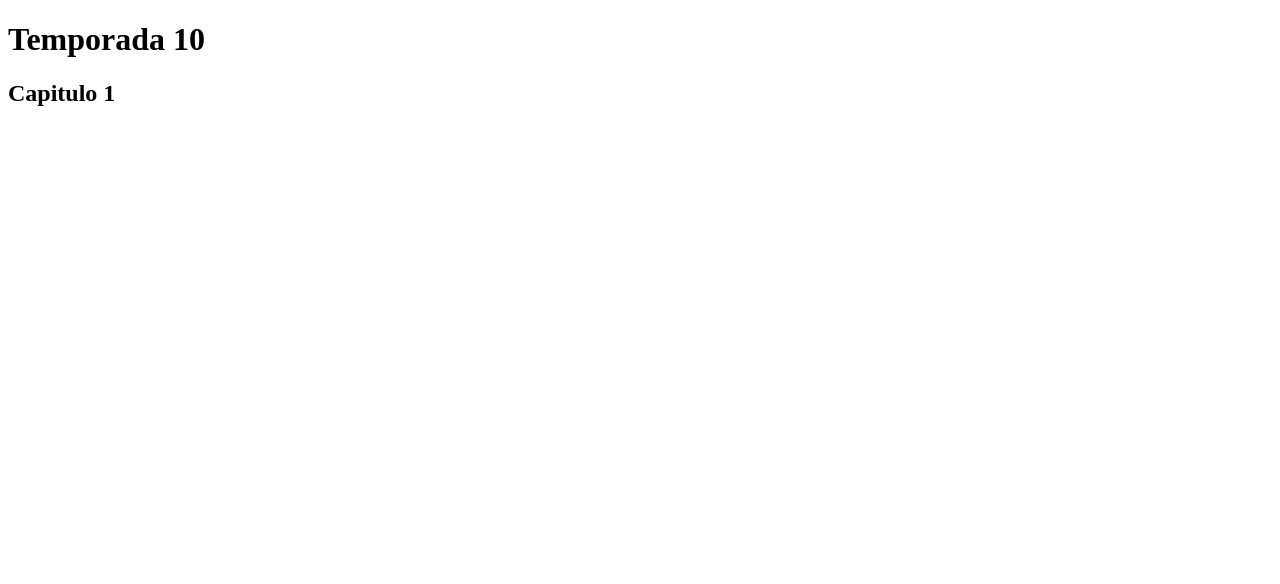
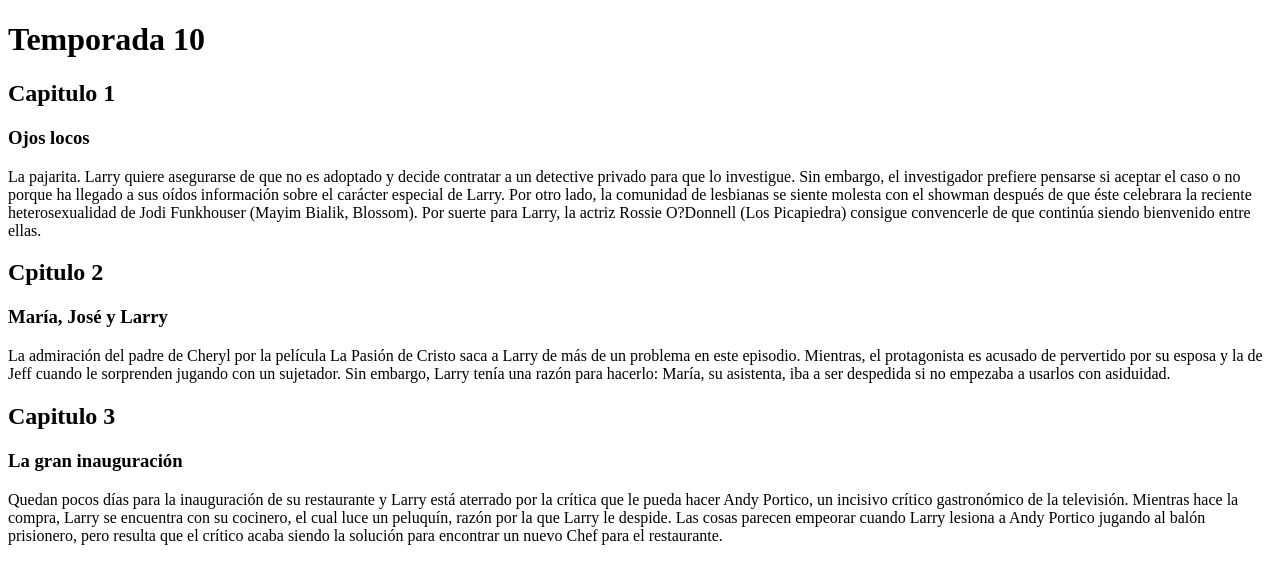
Before and after one commit to barbara28bgb/202309-w4ch1-barbara-gimeno, a plain HTML site: page season-10.html in a window 1280 px wide. Drawn offline with Linux system fonts and the light colour scheme.

Commit message:
Add season-10

```diff
--- a/season-10.html
+++ b/season-10.html
@@ -17,20 +17,43 @@
     </header>
     <section>
       <h2>Capitulo 1</h2>
-      <h3></h3>
-      <p>
+      <h3>Ojos locos </h3>
+      <p>La pajarita. Larry quiere asegurarse de que no es adoptado y decide contratar a un detective privado para que
+        lo
+        investigue. Sin embargo, el investigador prefiere pensarse si aceptar el caso o no porque ha llegado a sus oídos
+        información sobre el carácter especial de Larry. Por otro lado, la comunidad de lesbianas se siente molesta con
+        el
+        showman después de que éste celebrara la reciente heterosexualidad de Jodi Funkhouser (Mayim Bialik, Blossom).
+        Por
+        suerte para Larry, la actriz Rossie O?Donnell (Los Picapiedra) consigue convencerle de que continúa siendo
+        bienvenido
+        entre ellas.
       </p>
     </section>
     <section>
-      <h2></h2>
-      <h3></h3>
-      <p>
+      <h2>Cpitulo 2</h2>
+      <h3>María, José y Larry</h3>
+      <p>La admiración del padre de Cheryl por la película La Pasión de Cristo saca a Larry de más de un problema en
+        este
+        episodio. Mientras, el protagonista es acusado de pervertido por su esposa y la de Jeff cuando le sorprenden
+        jugando con
+        un sujetador. Sin embargo, Larry tenía una razón para hacerlo: María, su asistenta, iba a ser despedida si no
+        empezaba a
+        usarlos con asiduidad.
       </p>
     </section>
     <section>
-      <h2></h2>
-      <h3></h3>
-      <p>
+      <h2>Capitulo 3</h2>
+      <h3>La gran inauguración</h3>
+      <p>Quedan pocos días para la inauguración de su restaurante y Larry está aterrado por la crítica que le pueda
+        hacer Andy
+        Portico, un incisivo crítico gastronómico de la televisión. Mientras hace la compra, Larry se encuentra con su
+        cocinero,
+        el cual luce un peluquín, razón por la que Larry le despide. Las cosas parecen empeorar cuando Larry lesiona a
+        Andy
+        Portico jugando al balón prisionero, pero resulta que el crítico acaba siendo la solución para encontrar un
+        nuevo Chef
+        para el restaurante.
       </p>
     </section>
   </main>
```
